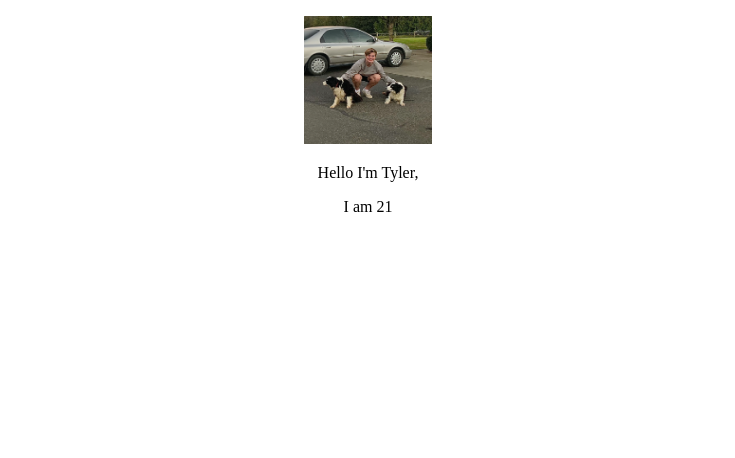
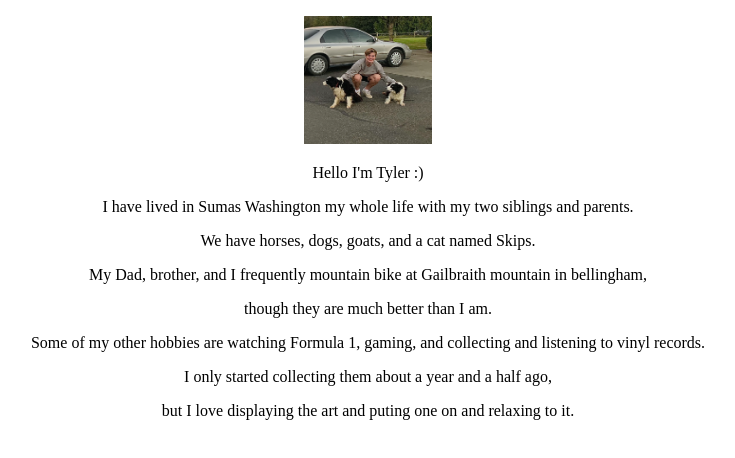
Before and after one commit to Tkamphouse/tkamphouse.github.io, a plain HTML site: page index.html in a window 1280 px wide. Shown: the part 100-558 px from the top of the page, without its empty margins (272-1007 px from the left). Drawn offline with Linux system fonts and the light colour scheme.

Commit message:
Add files via upload

```diff
--- a/index.html
+++ b/index.html
@@ -25,10 +25,17 @@
     </nav>
 </body>
 <br>
+
 <center>
 <img src="meAndDogs.png" alt="Me and my dogs, Jack and Tug" width="128" height="128">
-<p>Hello I'm Tyler, </p>
-<p>I am 21</p>
+<p>Hello I'm Tyler :) </p>
+<p>I have lived in Sumas Washington my whole life with my two siblings and parents.</p>
+<p>We have horses, dogs, goats, and a cat named Skips.</p>
+<p>My Dad, brother, and I frequently mountain bike at Gailbraith mountain in bellingham, </p>
+<p>though they are much better than I am.</p>
+<p>Some of my other hobbies are watching Formula 1, gaming, and collecting and listening to vinyl records.</p>
+<p>I only started collecting them about a year and a half ago, </p>
+<p>but I love displaying the art and puting one on and relaxing to it.</p>
 </center>
 
 
```
